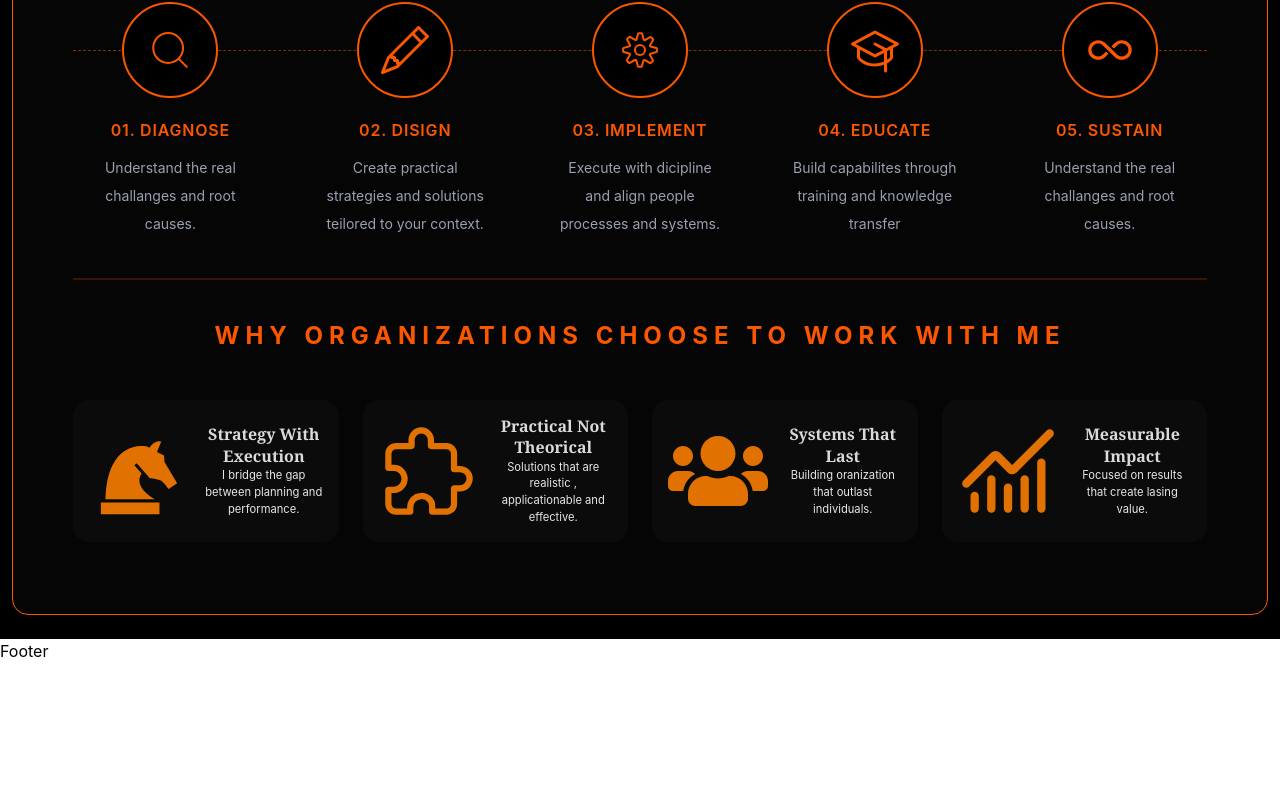
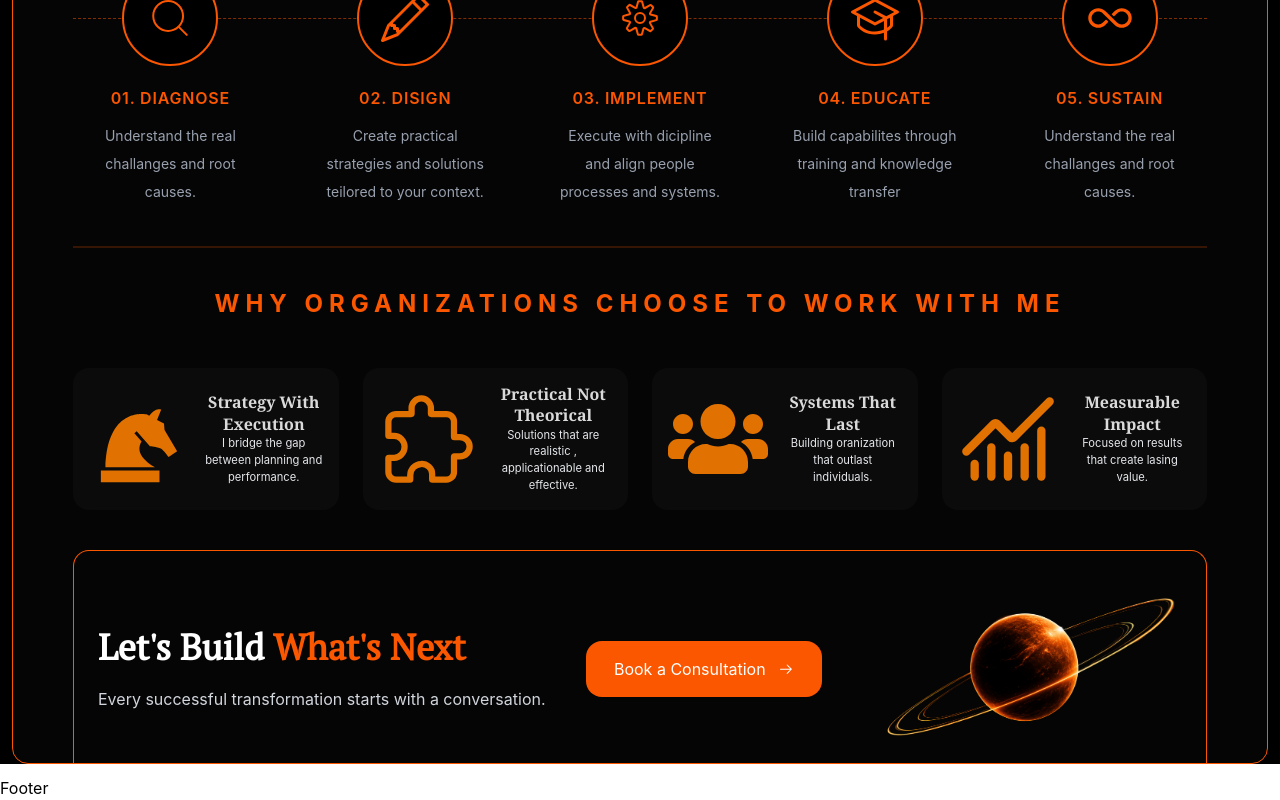
Before and after one commit to MostafaAhmadi77/javad-nasr-portfolio, a React (Vite) app: page / in a window 1280 px wide. Shown: the part 2457-3257 px from the top of the page. Before the commit the page ends 3120 px from the top, so only its background shows below. Built offline with nearby package versions, Linux system fonts and the light colour scheme.

Commit message:
feat: complete home main section

```diff
--- a/src/Components/Layouts/MainLayout.jsx
+++ b/src/Components/Layouts/MainLayout.jsx
@@ -14,7 +14,7 @@ function MainLayout() {
           <Navbar />
           <Hero HeroImage={HeroImage} />
         </header>
-        <div className="w-full bg-black pt-3 pb-3">
+        <div className="w-full bg-black pt-3 pb-0">
           <Outlet />
         </div>
         <footer>Footer</footer>
--- a/src/Pages/Home/Page.jsx
+++ b/src/Pages/Home/Page.jsx
@@ -10,6 +10,7 @@ import MainTitle from "./components/MainTitle";
 import TopicItems from "./components/TopicItems";
 import Title from "./components/Title";
 import SecoundItems from "./components/SecoundItems";
+import PlanetEarth from "../../assets/Images/mainimg/Planet-Earth.png";
 
 function Home() {
   return (
@@ -91,7 +92,7 @@ function Home() {
         })}
       </div>{" "}
       <hr className="text-primary-orange  mr-5 ml-5 " />
-      <div className="px-4 py-8 sm:px-6 lg:px-5">
+      <div className="px-4 py- sm:px-6 lg:px-5">
         <div
           className="
       flex
@@ -220,13 +221,107 @@ function Home() {
 
 
 
-        <div>
-          <div className="">
-            <section></section>
-            <section></section>
-            <section></section>
+        <div className="px-4  sm:px-6 lg:px-10">
+          <div
+            className="
+      border
+      border-primary-orange
+      border-b-0
+      rounded-t-2xl
+      rounded-b-none
+      px-6
+      py-1
+
+      flex
+      flex-col
+      ss:pt-7
+      lg:flex-row
+
+      items-center
+      justify-between
+
+
+      ss:gap-20
+      sm:gap-10
+    "
+          >
+
+            <section className=" flex flex-col  text-center lg:text-left  ">
+              <h2
+                className="
+
+          font-family-PTSerif-Regular
+          text-3xl
+          sm:text-2xl
+          lg:text-4xl
+          lgg:text-5xl
+          font-bold
+          leading-tight
+        "
+              >
+                Let's Build{" "}
+                <span className="text-primary-orange">What's Next</span>
+              </h2>
+
+              <p
+                className="
+          mt-4
+          text-gray-300
+          text-sm
+          sm:text-base
+          leading-7
+        "
+              >
+                Every successful transformation starts with a conversation.
+              </p>
+            </section>
+
+
+            <section
+              className="
+        flex
+        justify-center
+        lg:justify-start
+      "
+            >
+              <Button
+                title="Book a Consultation"
+                icon={<GoArrowRight />}
+                styleBtn="
+          bg-primary-orange
+          rounded-2xl
+          px-7
+          py-4
+          flex
+          items-center
+          gap-3
+          whitespace-nowrap
+        "
+              />
+            </section>
+
+
+            <section
+              className="
+        flex
+        justify-center
+        lg:justify-end
+      "
+            >
+              <img
+                src={PlanetEarth}
+                alt="Planet Earth"
+                className="
+          w-44
+          sm:w-56
+          lg:w-72
+          xl:w-80
+          object-contain
+        "
+              />
+            </section>
           </div>
-        </div>
+        </div>{" "}
       </div>
     </main>
   );
```
Also changed, not shown: src/assets/Images/mainimg/Planet-Earth.png (added).
